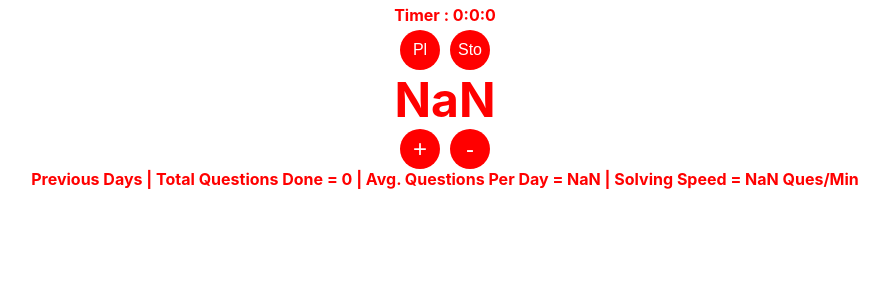
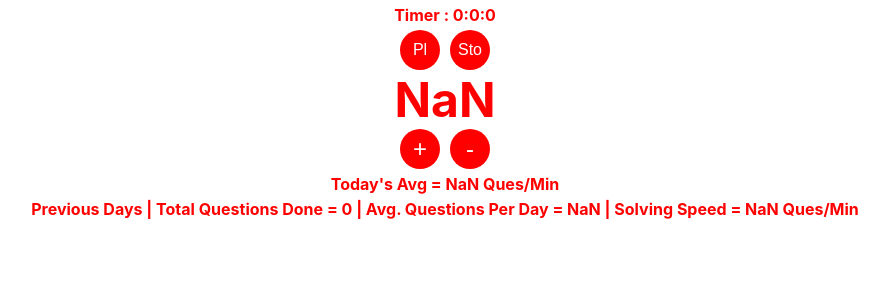
Before and after one commit to pat176/question-counter, a Next.js app in the folder question-counter/: page / in a window 1280 px wide. Shown: the top 300 px of the page, without its empty margins (195-1084 px from the left). Built offline with nearby package versions, Linux system fonts and the light colour scheme.

Commit message:
minor-changes

```diff
--- a/question-counter/pages/index.js
+++ b/question-counter/pages/index.js
@@ -174,6 +174,12 @@ export default function Home() {
             -
           </button>
         </div>
+        <div className={styles.prev}>
+          Today's Avg ={" "}
+          {state.count /
+            (state.time[2] / 60 + state.time[1] + state.time[0] * 60)}{" "}
+          Ques/Min
+        </div>
         <div>
           <span className={styles.prev}>
             Previous Days | Total Questions Done = {sum(state.recordArr)} | Avg.
```
